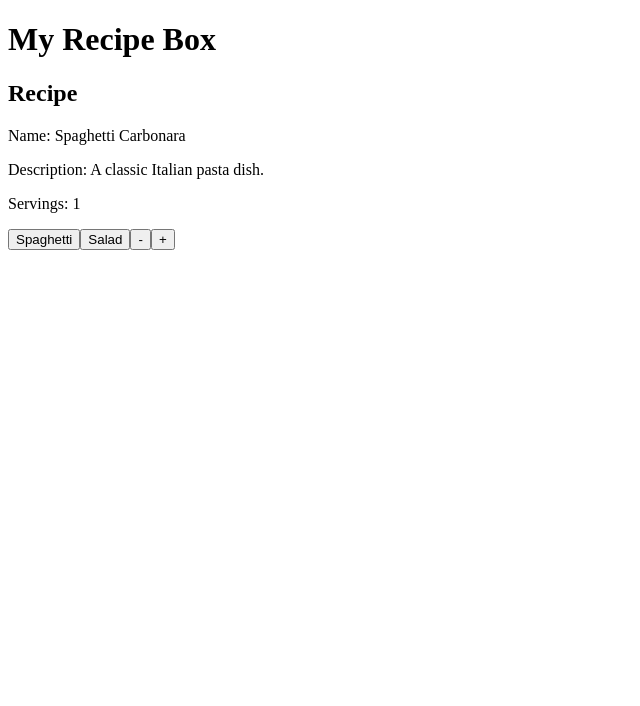
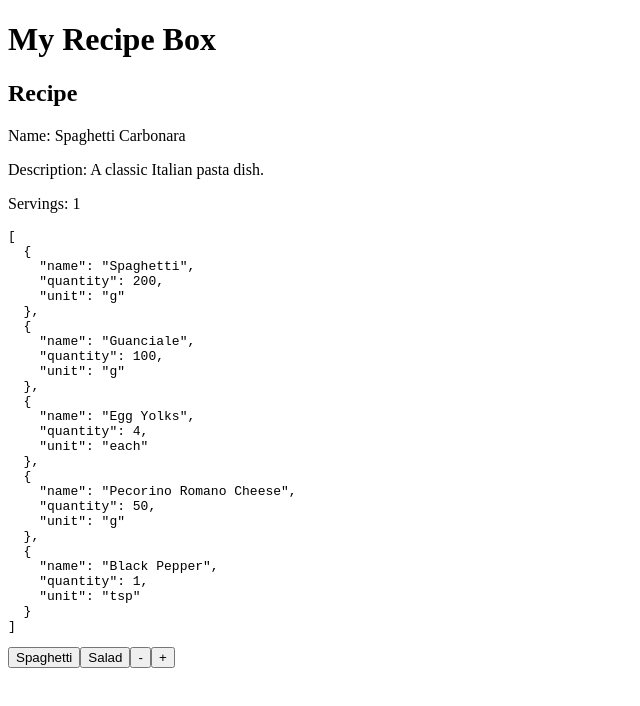
Before and after one commit to Gabriel-Afinovicz/recipe-box, an Angular app: page / in a window 1280 px wide. Shown: the top 706 px of the page, without its empty margins (0-640 px from the left). Built offline with nearby package versions, Linux system fonts and the light colour scheme.

Commit message:
feat(fase-2): derivar ingredientes proporcionais com computed signal (Módulo 6)

```diff
--- a/src/app/app.html
+++ b/src/app/app.html
@@ -6,6 +6,8 @@
   <p>Description: {{ recipe().description }}</p>
   <p>Servings: {{ servings() }}</p>
 
+  <pre>{{ adjustedIngredients() | json }}</pre>
+
   <button type="button" (click)="selectSpaghetti()">Spaghetti</button>
   <button type="button" (click)="selectSalad()">Salad</button>
 
--- a/src/app/app.ts
+++ b/src/app/app.ts
@@ -1,11 +1,12 @@
-import { Component, signal } from '@angular/core';
+import { Component, computed, signal } from '@angular/core';
 import { RouterOutlet } from '@angular/router';
+import { JsonPipe } from '@angular/common';
 import { MOCK_RECIPES } from './mock-recipes';
 import { RecipeModel } from './models';
 
 @Component({
   selector: 'app-root',
-  imports: [RouterOutlet],
+  imports: [RouterOutlet, JsonPipe],
   templateUrl: './app.html',
   styleUrl: './app.css',
 })
@@ -13,6 +14,13 @@ export class App {
   protected readonly title = signal('My Recipe Box');
   protected readonly recipe = signal<RecipeModel>(MOCK_RECIPES[0]);
   protected readonly servings = signal<number>(1);
+
+  protected readonly adjustedIngredients = computed(() =>
+    this.recipe().ingredients.map((ingredient) => ({
+      ...ingredient,
+      quantity: ingredient.quantity * this.servings(),
+    })),
+  );
 
   protected selectSpaghetti(): void {
     this.recipe.set(MOCK_RECIPES[0]);
```
